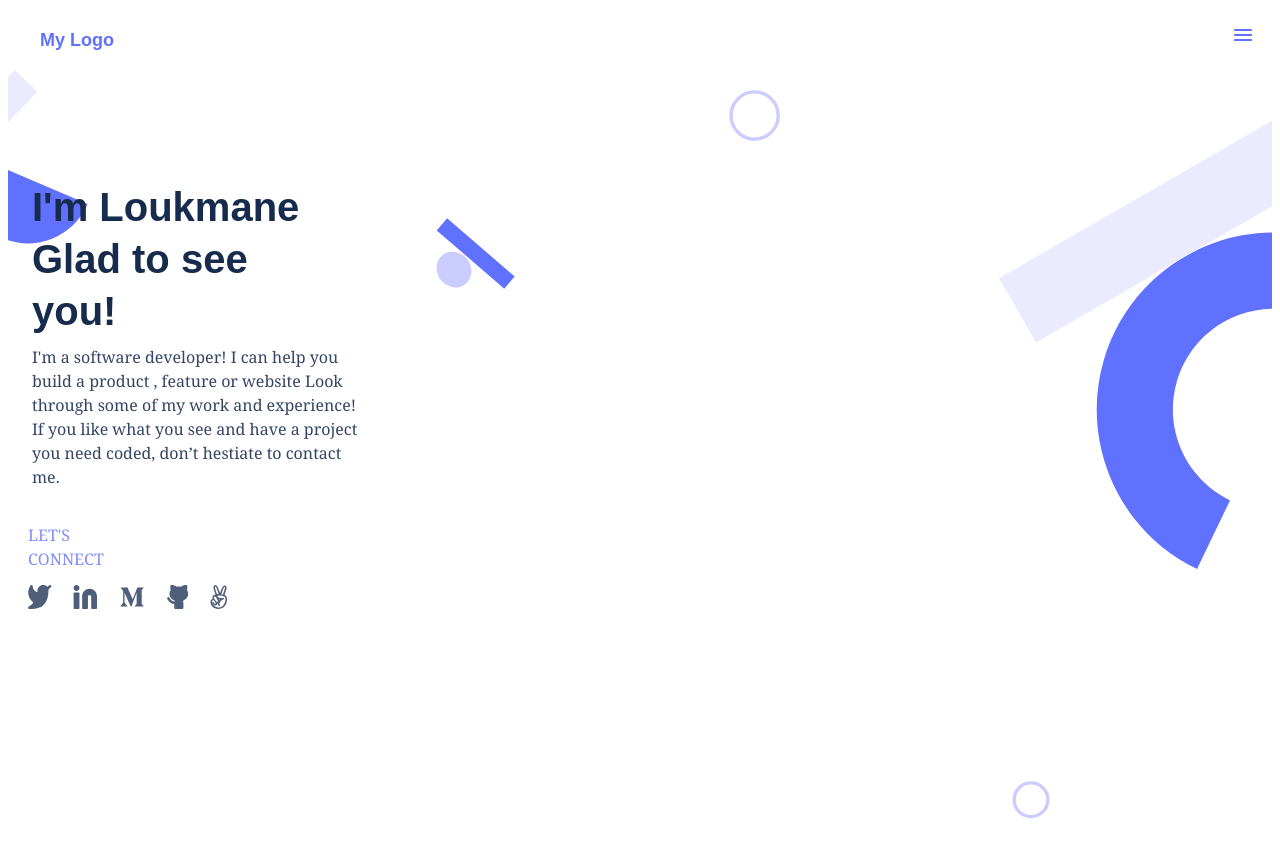
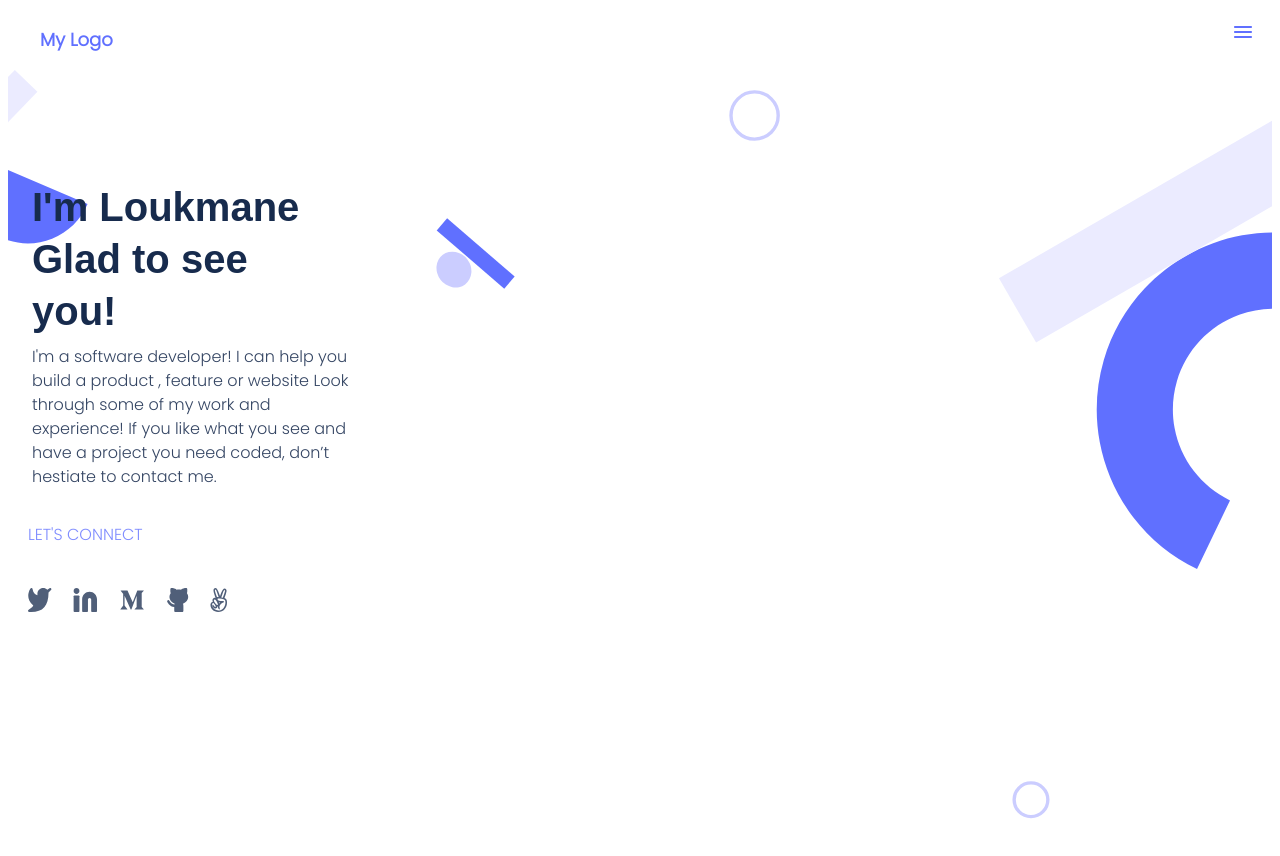
Before and after one commit to L2oukmane/Microverse-Portfolio, a website: page index.html in a window 1280 px wide. Drawn offline with Linux system fonts and the light colour scheme.

Commit message:
changed the logo div tag to an a tag, also changed the main tag to a section tag,  font-family changed  to the correct one

```diff
--- a/index.html
+++ b/index.html
@@ -14,15 +14,17 @@
 <body>
     <div class="container">
 <header>
-        <div class="logo">My Logo</div>
+        <a href="#" class="logo">My Logo</a>
+        <nav>
          <img class="onion"  src="/portfolioimgs/Union.svg" alt="navButton">
-</header>
-    <main>
+        </nav>
+        </header>
+    <section>
        <h2  class="headline1">I'm Loukmane
         Glad to see you!</h2>
         <p class="text">I'm a software developer! I can help you build a product , feature or website Look through some of my work and experience! If you like what you see and have a project you need coded, don’t hestiate to contact me.</p>
         <p class="contact">LET'S CONNECT</p><br><img class="socialimgs" src="/portfolioimgs/socialMedia.svg" alt="contact">
-    </main>
+       </section>
 
 </div>
 </body>
--- a/style.css
+++ b/style.css
@@ -1,8 +1,8 @@
 body {
-  font-family: Georgia, "Times New Roman", Times, serif;
+  font-family: "Poppins", sans-serif;
 }
 
-main {
+section {
   display: flex;
   min-height: 100vh;
   background-image: url("/portfolioimgs/headerBg2.svg");
@@ -23,7 +23,7 @@ header {
   height: 20px;
   margin-left: 12px;
   margin-top: 10px;
-  font-family: sans-serif;
+  font-family: "Poppins", sans-serif;
   font-style: normal;
   font-weight: bold;
   font-size: 18px;
@@ -37,7 +37,7 @@ header {
   flex-grow: 0;
 }
 
-.onion {
+nav {
   margin-left: auto;
 }
 
@@ -87,3 +87,7 @@ header {
   width: 12.5em;
   height: auto;
 }
+
+a {
+  text-decoration: none;
+}
```
